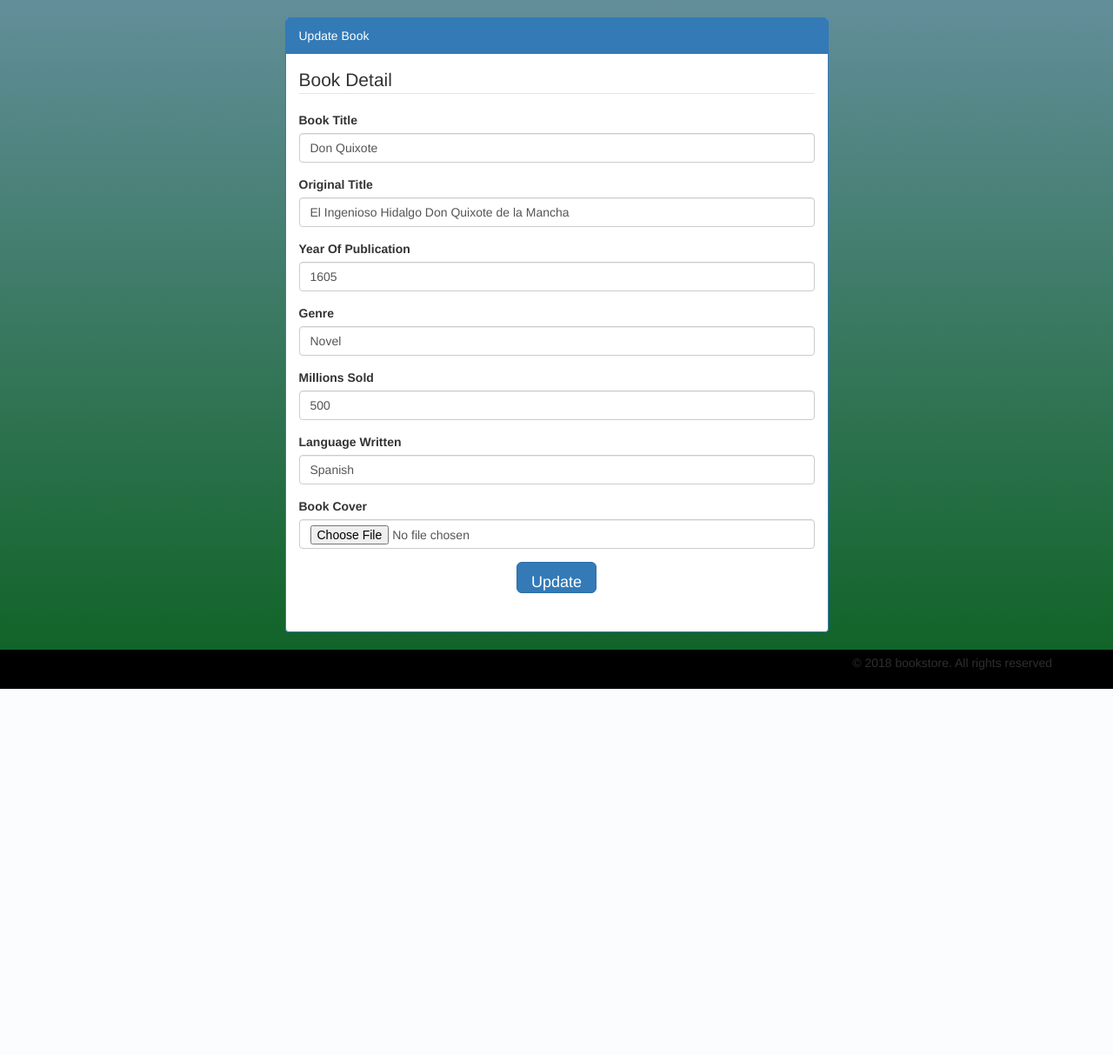
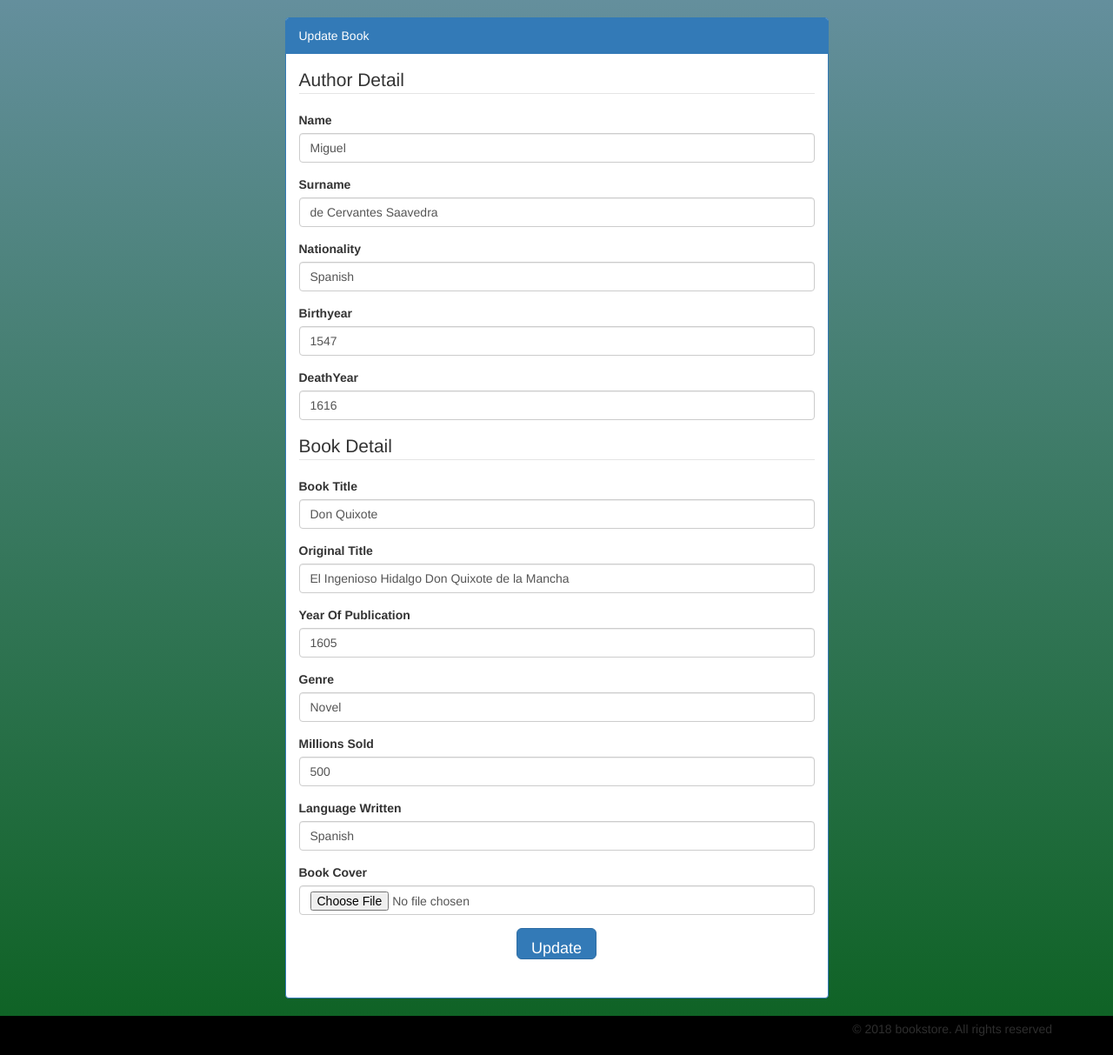
Before and after one commit to lavanyavasanth/bookstore, a PHP site: page /view/pages/updatebook.php?updateBook=1 in a window 1280 px wide. Shown: the part 52-1265 px from the top of the page at 87% size. Before the commit the page ends 844 px from the top, so only its background shows below. Run offline with PHP 8.4, Linux system fonts and the light colour scheme; a user stored in the database is signed in; data comes from the database, SQL or seed files in the repository; some libraries are stand-ins or nearby versions.

Commit message:
final assignment

```diff
--- a/control/displaybook.php
+++ b/control/displaybook.php
@@ -14,7 +14,7 @@
 ?>
     <a href ="updatebook.php?updateBook=<?php echo $row['BookID']; ?>">Edit</a>
 
-        <a href = "deletebook.php?deleteBook=<?php echo $row['BookID']; ?>">Delete</a>
+        <a href = "delbook.php?deleteBook=<?php echo $row['BookID']; ?>">Delete</a>
     </div>
 
 <?php
--- a/view/pages/updatebook.php
+++ b/view/pages/updatebook.php
@@ -2,6 +2,19 @@
 include('header.php');
 include('navbar.php');
 include('../../model/db.php');
+
+//    if(isset($_GET['updateAuthor'])){
+//        $AuthorID = $_GET['updateAuthor'];
+//        $sel_author = $conn->prepare("SELECT * FROM author WHERE AuthorID = :AuthorID");
+//        $sel_author->bindparam(':AuthorID', $AuthorID);
+//        $sel_author->execute();
+//        $rows = $sel_author->fetch();
+//
+//        $Name = $rows['Name'];
+//        $Surname = $rows['Surname'];
+//        $Nationality = $rows['Nationality'];
+//        $BirthYear = $rows['BirthYear'];
+//        $DeathYear = $rows['DeathYear'];
 
     if (isset($_GET['updateBook'])){
     $BookID = $_GET['updateBook'];
@@ -18,6 +31,18 @@ $MillionsSold = $row['MillionsSold'];
     $LanguageWritten = $row['LanguageWritten'];
     $BookCover = $row['BookCover'];
 
+    $AuthorID = $_GET['updateBook'];
+    $sel_author = $conn->prepare("SELECT * FROM author WHERE AuthorID = :AuthorID");
+    $sel_author->bindparam(':AuthorID', $AuthorID);
+    $sel_author->execute();
+    $rows = $sel_author->fetch();
+
+    $Name = $rows['Name'];
+    $Surname = $rows['Surname'];
+    $Nationality = $rows['Nationality'];
+    $BirthYear = $rows['BirthYear'];
+    $DeathYear = $rows['DeathYear'];
+
 ?>
 <div class="row">
         <div class="col-md-6 col-md-offset-3">
@@ -25,6 +50,30 @@ $BookCover = $row['BookCover'];
                 <div class="panel-heading">Update Book</div>
                 <div class="panel-body">
                     <form role="Form" method="POST" action="../../control/updatebookprocess.php" accept-charset="UTF-8">
+                        <input type="hidden" name="authorid" value="<?php echo $AuthorID; ?>">
+                        <fieldset>
+                            <legend>Author Detail</legend>
+                            <div class="form-group">
+                                <label for="name">Name</label>
+                                <input type="text" id="name" class="form-control" name="name" value="<?php echo $Name; ?>">
+                            </div>
+                            <div class="form-group">
+                                <label for="surname">Surname</label>
+                                <input type="text" id="surname" class="form-control" name="surname" value="<?php echo $Surname; ?>">
+                            </div>
+                            <div class="form-group">
+                                <label for="nationality">Nationality</label>
+                                <input type="text" id="nationality" class="form-control" name="nationality" value="<?php echo $Nationality; ?>">
+                            </div>
+                             <div class="form-group">
+                                <label for="birthyear">Birthyear</label>
+                                <input type="text" id="birthyear" class="form-control" name="birthyear" value="<?php echo $BirthYear; ?>">
+                            </div>
+                            <div class="form-group">
+                                <label for="deathyear">DeathYear</label>
+                                <input type="text" id="deathyear" class="form-control" name="deathyear" value="<?php echo $DeathYear; ?>">
+                            </div>
+                        </fieldset>
                         <fieldset>
                             <input type="hidden" name="bookid" value="<?php echo $BookID; ?>">
                             <legend>Book Detail</legend>
@@ -67,6 +116,7 @@ $BookCover = $row['BookCover'];
         </div>
     </div>
 <?php
+
 }
     include('footer.php');
 ?>
```
Also changed, not shown: control/updatebookprocess.php (+21 -2 lines), model/function.php (+12 -16 lines), view/pages/delbook.php (added, +18 -0 lines). Lines whose indentation alone changed are shown as unchanged.
